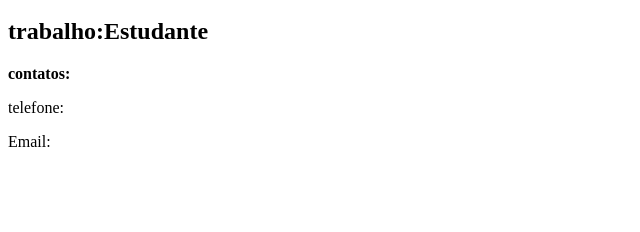
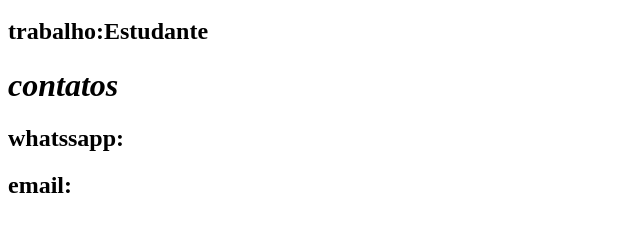
Before and after one commit to antoniobensisiqueira-cloud/1-dsc-cartao-de-visita, a plain HTML site: page index.html in a window 1280 px wide. Shown: the part 120-352 px from the top of the page, without its empty margins (0-640 px from the left). Drawn offline with Linux system fonts and the light colour scheme.

Commit message:
Add files via upload

```diff
--- a/index.html
+++ b/index.html
@@ -9,9 +9,9 @@
     <h1>antonio bensi siqueira</h1>
     <h1>escola:colegio.est leoncio correia</h1>
     <h2>trabalho:Estudante</h2>
-    <b>contatos:</b>
-    <p>telefone:</p>
-    <P>Email:</P>
+    <h1><i>contatos</i></h1>
+    <h2>whatssapp:</h2>
+    <h2>email:</h2>
 
 </body>
 </html>
```
